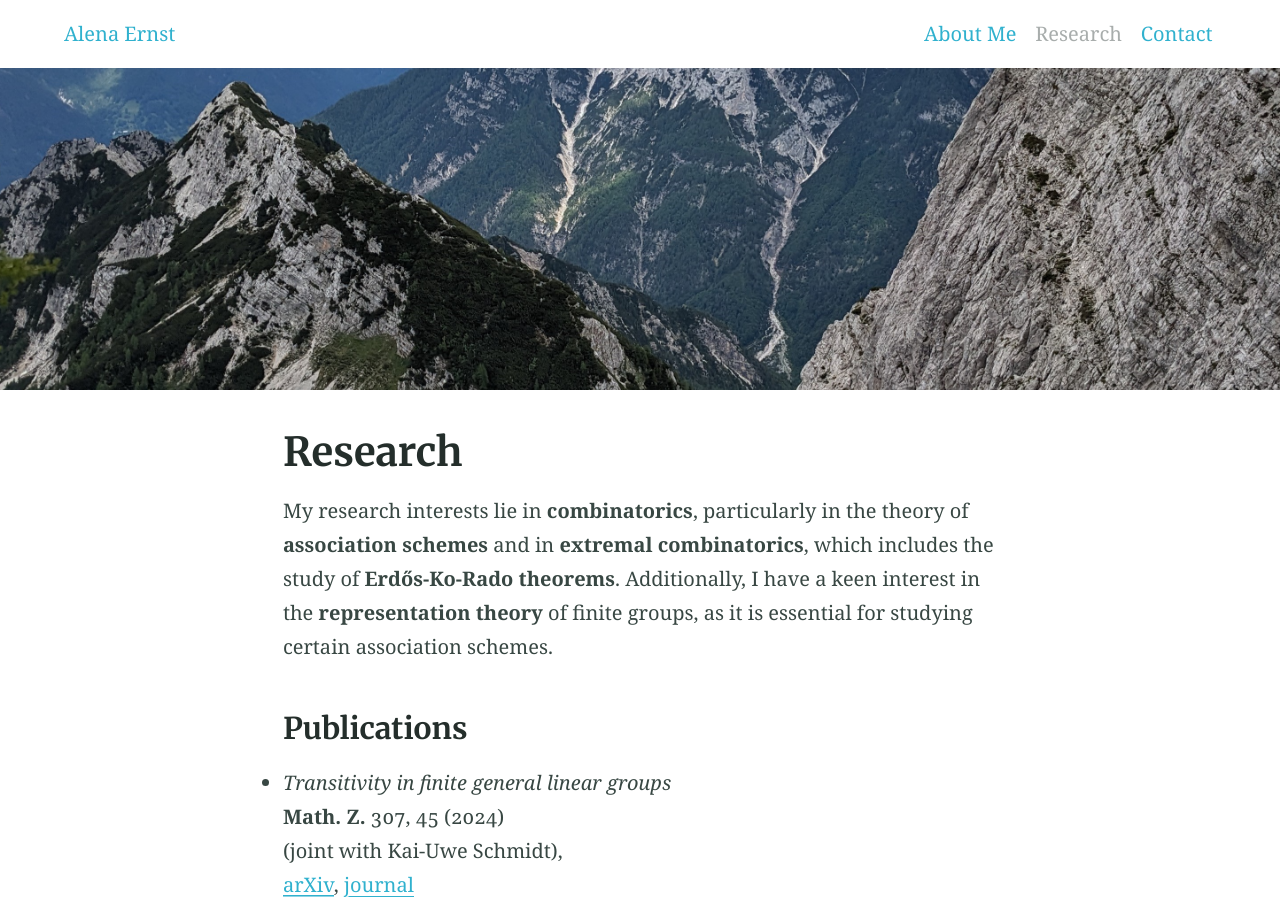
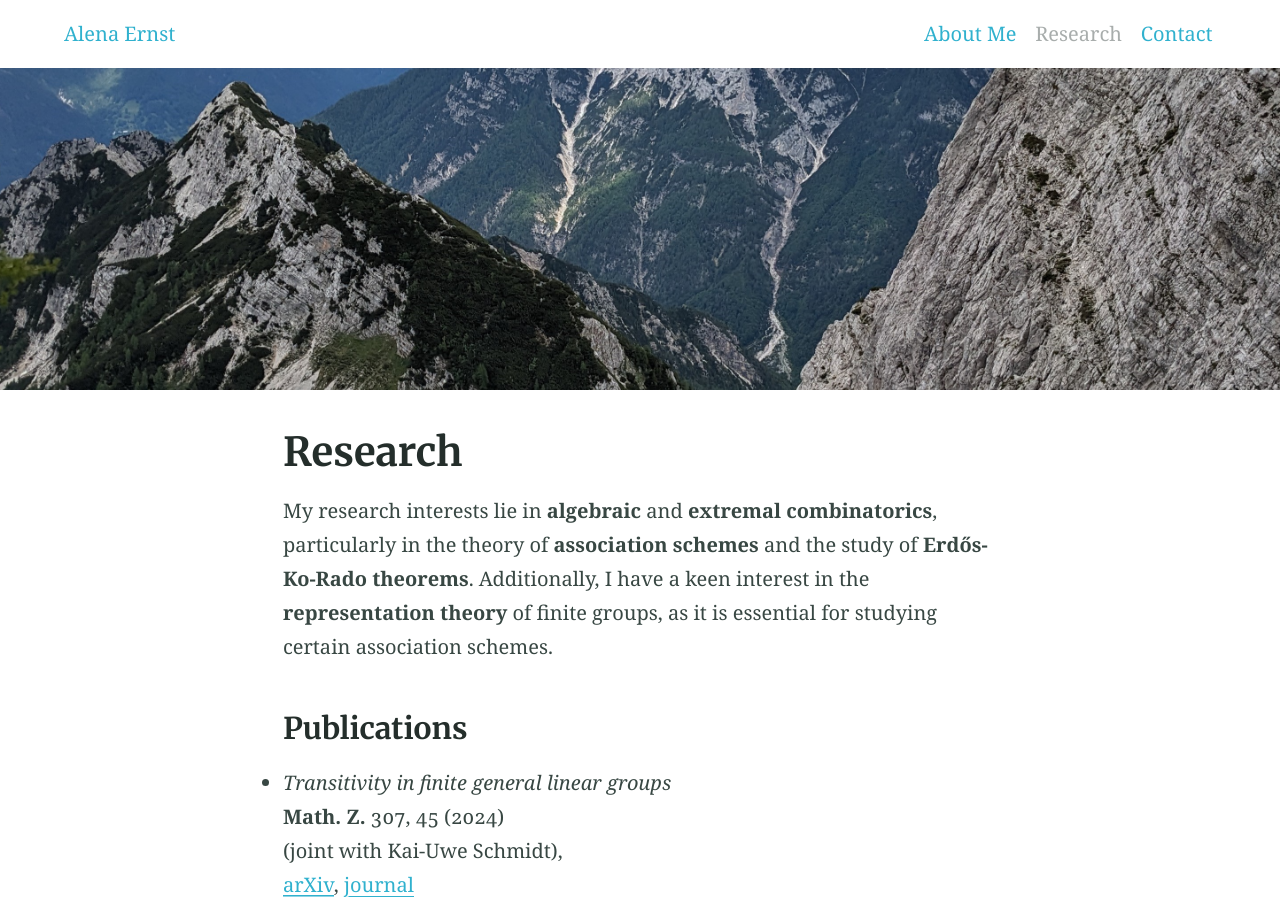
Before and after one commit to alenaernst/alenaernst.github.io, a Jekyll site: the page built from research.md, in a window 1280 px wide and 900 px high. Built offline with Jekyll 4.4.1, drawn with Linux system fonts in a browser that asks for light colours.

Commit message:
Update research.md

```diff
--- a/research.md
+++ b/research.md
@@ -7,7 +7,7 @@ excerpt: "research - Alena Ernst"
 aside: false
 ---
 
-My research interests lie in **combinatorics**, particularly in the theory of **association schemes** and in **extremal combinatorics**, which includes the study of **Erdős-Ko-Rado theorems**. Additionally, I have a keen interest in the **representation theory** of finite groups, as it is essential for studying certain association schemes.
+My research interests lie in **algebraic** and **extremal combinatorics**, particularly in the theory of **association schemes** and the study of **Erdős-Ko-Rado theorems**. Additionally, I have a keen interest in the **representation theory** of finite groups, as it is essential for studying certain association schemes.
 
 <!-- My research interests lie in **combinatorics**, particularly in **extremal combinatorics**, which includes the study of **Erdős-Ko-Rado theorems**, as well as **algebraic combinatorics**. I am especially interested in algebraic combinatorics because it involves the theory of **association schemes**, also providing a framework for addressing questions in extremal combinatorics. Additionally, I have a keen interest in the **representation theory** of finite groups, as it is essential for studying certain association schemes. -->
 
```
